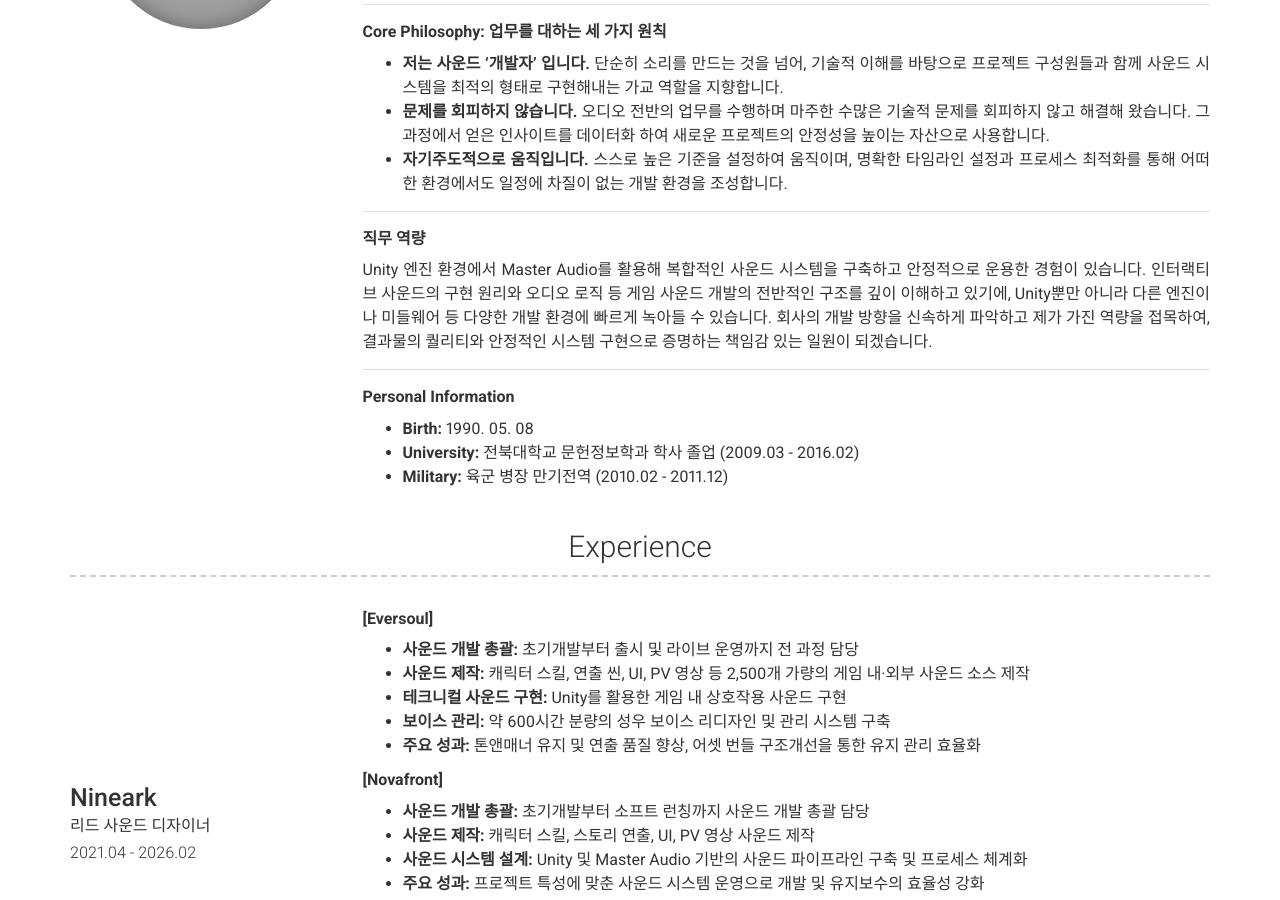
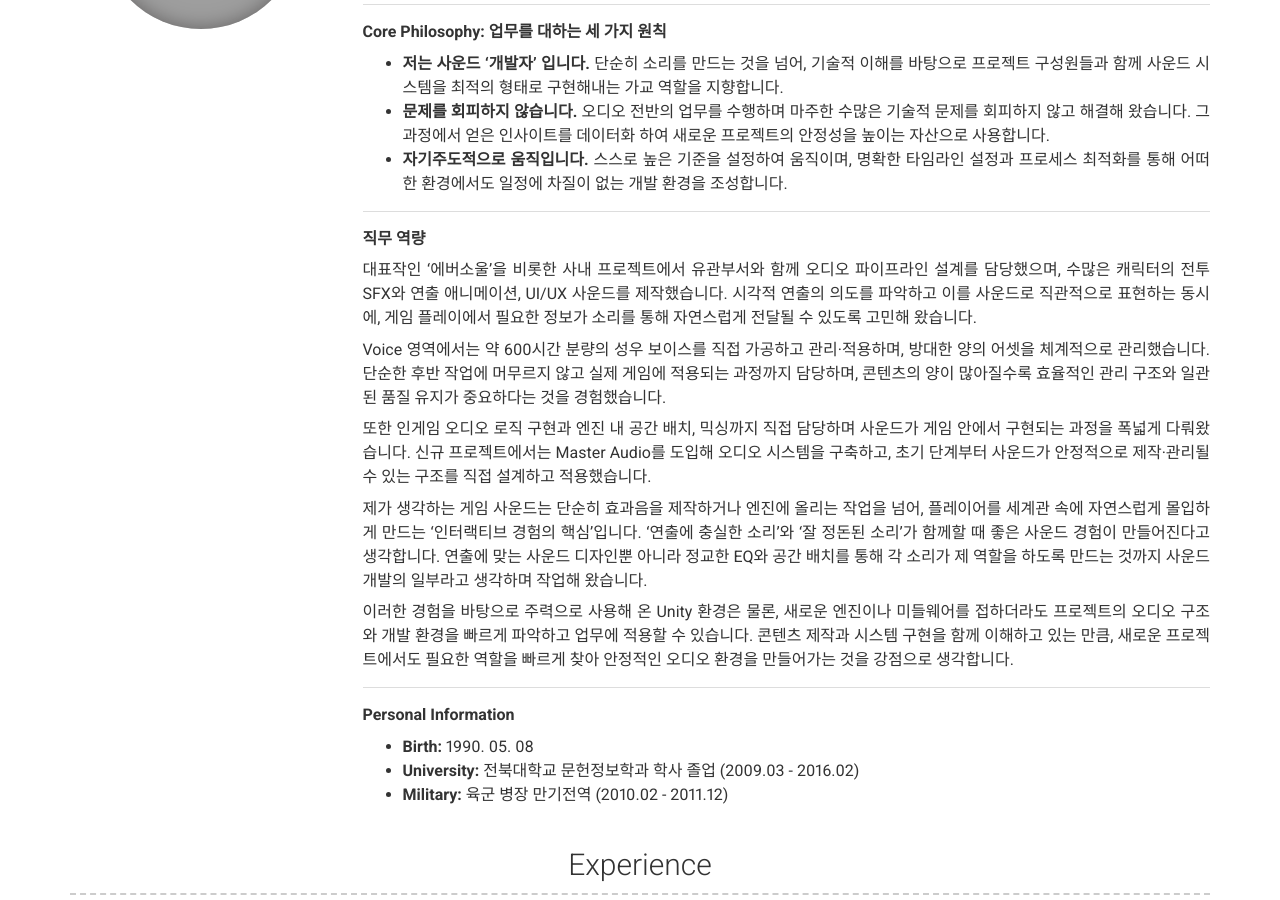
Before and after one commit to 28mimi/28mimi.github.io, a Jekyll site: the page built from index.md, in a window 1280 px wide and 900 px high, scrolled down 450 px. Built offline with Jekyll 4.4.1, drawn with Linux system fonts in a browser that asks for light colours; nearby versions of some CDN libraries; grey boxes are pictures that could not be loaded.

Commit message:
Update _config.yml

```diff
--- a/_config.yml
+++ b/_config.yml
@@ -34,7 +34,15 @@ about_content: |
 
   **직무 역량**
 
-  Unity 엔진 환경에서 Master Audio를 활용해 복합적인 사운드 시스템을 구축하고 안정적으로 운용한 경험이 있습니다. 인터랙티브 사운드의 구현 원리와 오디오 로직 등 게임 사운드 개발의 전반적인 구조를 깊이 이해하고 있기에, Unity뿐만 아니라 다른 엔진이나 미들웨어 등 다양한 개발 환경에 빠르게 녹아들 수 있습니다. 회사의 개발 방향을 신속하게 파악하고 제가 가진 역량을 접목하여, 결과물의 퀄리티와 안정적인 시스템 구현으로 증명하는 책임감 있는 일원이 되겠습니다.
+  대표작인 ‘에버소울’을 비롯한 사내 프로젝트에서 유관부서와 함께 오디오 파이프라인 설계를 담당했으며, 수많은 캐릭터의 전투 SFX와 연출 애니메이션, UI/UX 사운드를 제작했습니다. 시각적 연출의 의도를 파악하고 이를 사운드로 직관적으로 표현하는 동시에, 게임 플레이에서 필요한 정보가 소리를 통해 자연스럽게 전달될 수 있도록 고민해 왔습니다.
+
+  Voice 영역에서는 약 600시간 분량의 성우 보이스를 직접 가공하고 관리·적용하며, 방대한 양의 어셋을 체계적으로 관리했습니다. 단순한 후반 작업에 머무르지 않고 실제 게임에 적용되는 과정까지 담당하며, 콘텐츠의 양이 많아질수록 효율적인 관리 구조와 일관된 품질 유지가 중요하다는 것을 경험했습니다.
+
+  또한 인게임 오디오 로직 구현과 엔진 내 공간 배치, 믹싱까지 직접 담당하며 사운드가 게임 안에서 구현되는 과정을 폭넓게 다뤄왔습니다. 신규 프로젝트에서는 Master Audio를 도입해 오디오 시스템을 구축하고, 초기 단계부터 사운드가 안정적으로 제작·관리될 수 있는 구조를 직접 설계하고 적용했습니다.
+
+  제가 생각하는 게임 사운드는 단순히 효과음을 제작하거나 엔진에 올리는 작업을 넘어, 플레이어를 세계관 속에 자연스럽게 몰입하게 만드는 '인터랙티브 경험의 핵심'입니다. '연출에 충실한 소리'와 '잘 정돈된 소리'가 함께할 때 좋은 사운드 경험이 만들어진다고 생각합니다. 연출에 맞는 사운드 디자인뿐 아니라 정교한 EQ와 공간 배치를 통해 각 소리가 제 역할을 하도록 만드는 것까지 사운드 개발의 일부라고 생각하며 작업해 왔습니다.
+
+  이러한 경험을 바탕으로 주력으로 사용해 온 Unity 환경은 물론, 새로운 엔진이나 미들웨어를 접하더라도 프로젝트의 오디오 구조와 개발 환경을 빠르게 파악하고 업무에 적용할 수 있습니다. 콘텐츠 제작과 시스템 구현을 함께 이해하고 있는 만큼, 새로운 프로젝트에서도 필요한 역할을 빠르게 찾아 안정적인 오디오 환경을 만들어가는 것을 강점으로 생각합니다.
 
   ---
 
```
